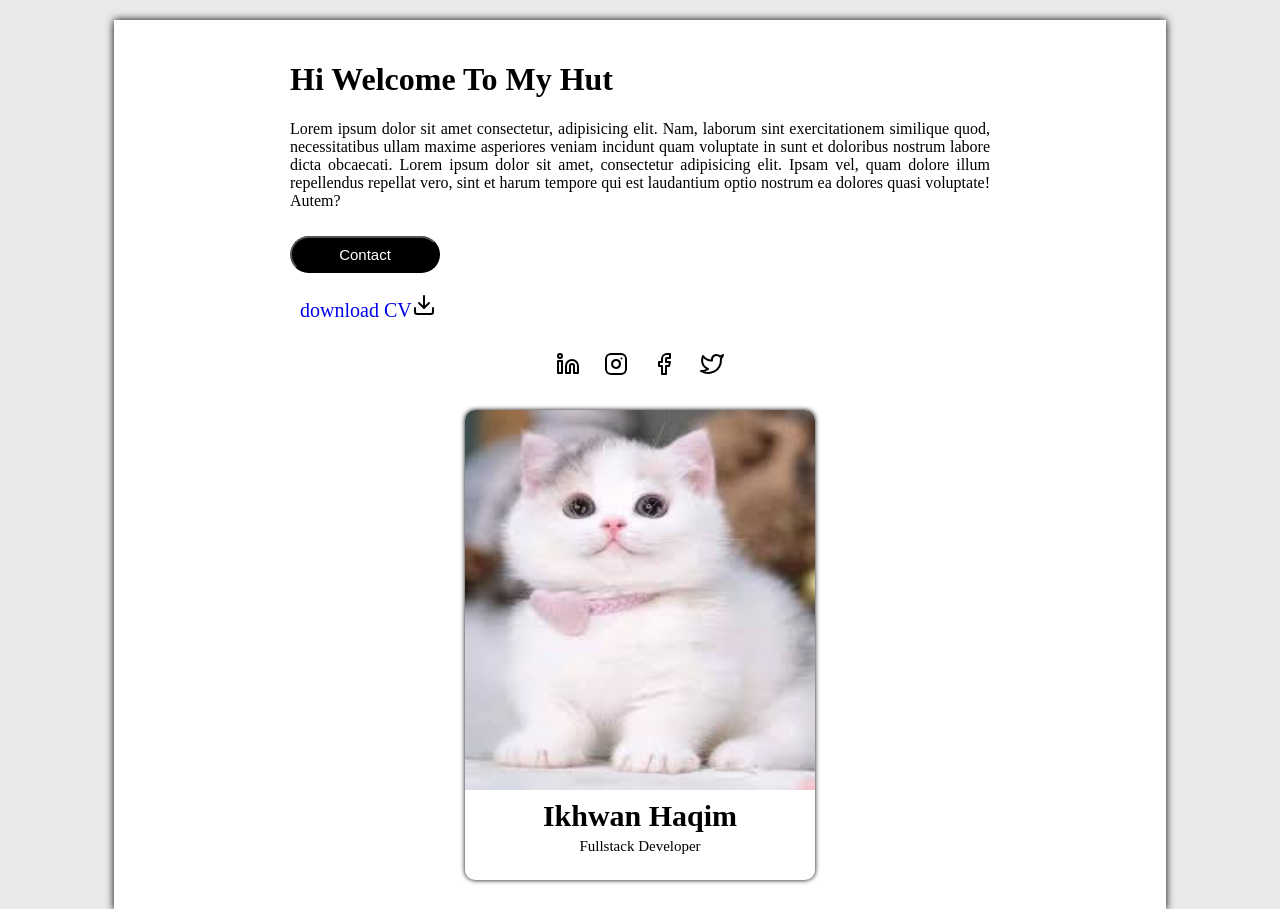
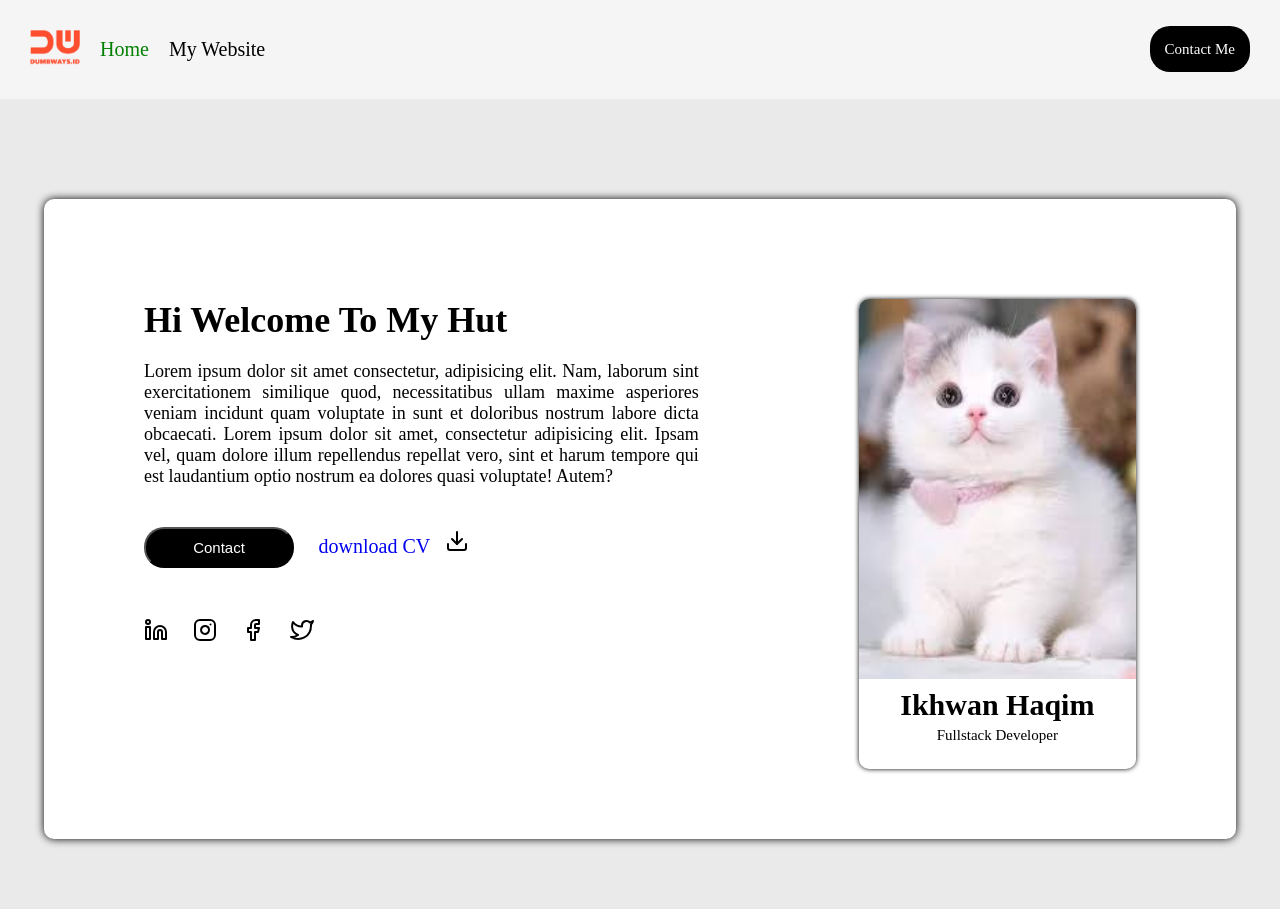
Before and after one commit to IkhwanHaqim/b52-haqim-web, a plain HTML site: page index.html in a window 1280 px wide. Shown: the top 909 px of the page. Drawn offline with nearby package versions, Linux system fonts and the light colour scheme.

Commit message:
second commit

```diff
--- a/index.html
+++ b/index.html
@@ -5,34 +5,58 @@
     <meta name="viewport" content="width=device-width, initial-scale=1.0">
     <title>Task Day 1</title>
     <link rel="stylesheet" href="assets/css/style.css">
+    <link rel="stylesheet" href="assets/css/style2.css">
+    <link rel="stylesheet" href="assets/css/style3.css">
     <script src="https://unpkg.com/feather-icons"></script>
 </head>
 <body>
+    <nav class="navbar">
+        <ul class="navbar-ul">
+            <div class="navbar-1">
+                <li>
+                    <img src="./assets/img/dumbways.png" class="navbar-logo">
+                </li>
+                <li>
+                    <a href="index.html" class="navbar-2 active">Home</a>
+                </li>
+                <li>
+                    <a href="contact.html" class="navbar-2">My Website</a>
+                </li>
+            </div>
+            <div>
+                <li>
+                    <a href="contact.html" class="navbar-flex-btn">Contact Me</a>
+                </li>
+            </div>
+        </ul>
+    </nav>
     <div class="container">
         <div class="satu">
             <h1>Hi Welcome To My Hut</h1>
-                <p>Lorem ipsum dolor sit amet consectetur, adipisicing elit. Nam, laborum sint exercitationem similique quod, necessitatibus ullam maxime asperiores veniam incidunt quam voluptate in sunt et doloribus nostrum labore dicta obcaecati. Lorem ipsum dolor sit amet, consectetur adipisicing elit. Ipsam vel, quam dolore illum repellendus repellat vero, sint et harum tempore qui est laudantium optio nostrum ea dolores quasi voluptate! Autem?</p>
+            <p>Lorem ipsum dolor sit amet consectetur, adipisicing elit. Nam, laborum sint exercitationem similique quod,
+            necessitatibus ullam maxime asperiores veniam incidunt quam voluptate in sunt et doloribus nostrum labore dicta obcaecati. Lorem ipsum dolor sit amet,
+            consectetur adipisicing elit. Ipsam vel, quam dolore illum repellendus repellat vero, sint et harum tempore qui est laudantium optio nostrum ea dolores
+            quasi voluptate! Autem?</p>
+        <div class="satu1">
             <button type="button" class="btn">Contact</button>
-                <p class="cv"><a href="#" style="text-decoration: none;">download CV</a><i data-feather="download"></i></p>
-            <div class="sosmed">
+            <a href="#" style="margin-left: 20px;">download CV</a>
+            <i data-feather="download" style="margin-left: 10px;"></i>
+        </div>
+        <div class="satu11">
             <i data-feather="linkedin" style="margin-right: 20px;"></i>
             <i data-feather="instagram" style="margin-right: 20px;"></i>
             <i data-feather="facebook" style="margin-right: 20px;"></i>
             <i data-feather="twitter" style="margin-right: 0px;"></i>
         </div>
-        <script>
-            feather.replace();
-        </script>
-        <div class="download">
-            <div class="persegi">
+        </div>
+         <div class="dua">
             <img src="./assets/img/download.jpg" alt="">
             <h2>Ikhwan Haqim</h2>
             <p>Fullstack Developer</p>
         </div>
     </div>
-        </div>
-    </div>
-</div>
-</div>
+    <script>
+    feather.replace();
+    </script>
 </body>
 </html>
```
Also changed, not shown: contact.html (added, +56 -0 lines). Lines whose indentation alone changed are shown as unchanged.
